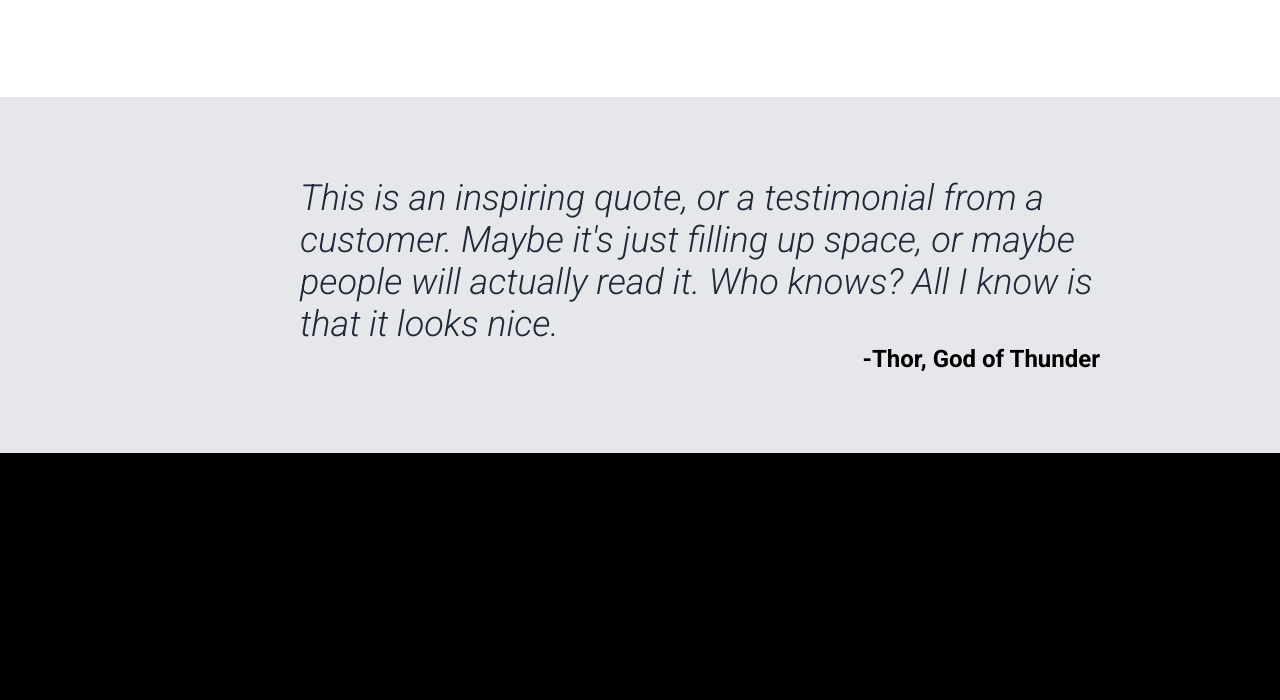
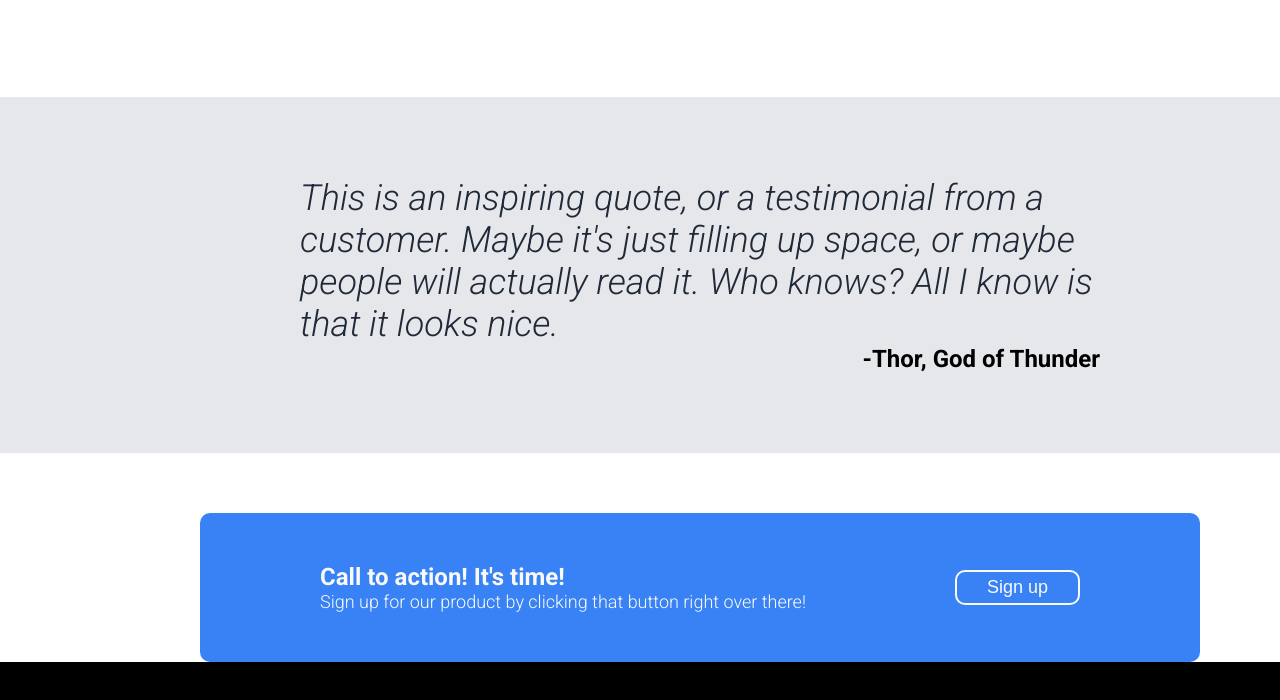
Before and after one commit to timcopley/odin-landing-page, a plain HTML site: page index.html in a window 1280 px wide. Shown: the part 848-1548 px from the top of the page. Before the commit the page ends 1301 px from the top, so only its background shows below. Drawn offline with Linux system fonts and the light colour scheme.

Commit message:
Completed cta section

```diff
--- a/index.html
+++ b/index.html
@@ -60,6 +60,15 @@
                 </div>
             </div>
         </div>
+        <div class="cta-section">
+            <div class="cta-container">
+                <div class="cta-text">
+                    <h3>Call to action! It's time!</h3>
+                    <p>Sign up for our product by clicking that button right over there!</p>
+                </div>
+                <button class="cta-button-signup">Sign up</button>
+            </div>
+        </div>
     </div>
 </body>
 </html>
--- a/styles.css
+++ b/styles.css
@@ -140,3 +140,33 @@ ul {
     font-weight: bold;
     font-size: 24px;
 }
+
+.cta-container {
+    background-color: #3882F6;
+    border-radius: 10px;
+    width: 1000px;
+    margin: 60px auto;
+    padding: 50px 120px;
+    color:#F9FAF8;
+    display: flex;
+    justify-content: space-between;
+    align-items: center;
+}
+
+.cta-text h3 {
+    font-size: 24px;
+}
+
+.cta-text p {
+    font-weight: 300;
+    font-size: 18px;
+}
+
+.cta-button-signup {
+    background-color: transparent;
+    color: #F9FAF8;
+    font-size: 18px;
+    border: solid #F9FAF8 2px;
+    border-radius: 10px;
+    padding: 5px 30px;
+}
```
